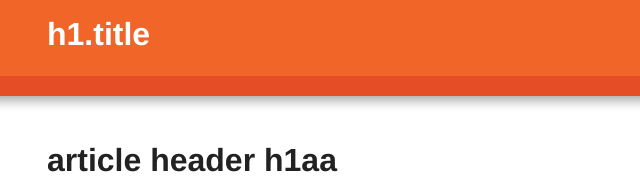
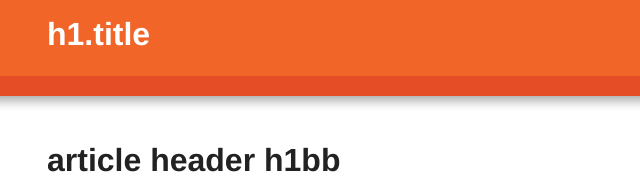
Before and after one commit to cpvanderwath/git_demo, a plain HTML site: page index.html in a window 1280 px wide. Shown: the top 192 px of the page, 80-720 px from the left. Drawn offline with nearby package versions, Linux system fonts and the light colour scheme.

Commit message:
3rd change

```diff
--- a/index.html
+++ b/index.html
@@ -39,7 +39,7 @@
 
                 <article>
                     <header>
-                        <h1>article header h1aa</h1>
+                        <h1>article header h1bb</h1>
                         <p>Lorem ipsum dolor sit amet, consectetur adipiscing elit. Aliquam sodales urna non odio egestas tempor. Nunc vel vehicula ante. Etiam bibendum iaculis libero, eget molestie nisl pharetra in. In semper consequat est, eu porta velit mollis nec.</p>
                     </header>
                     <section>
```
Also changed, not shown: new 16.txt (added).
